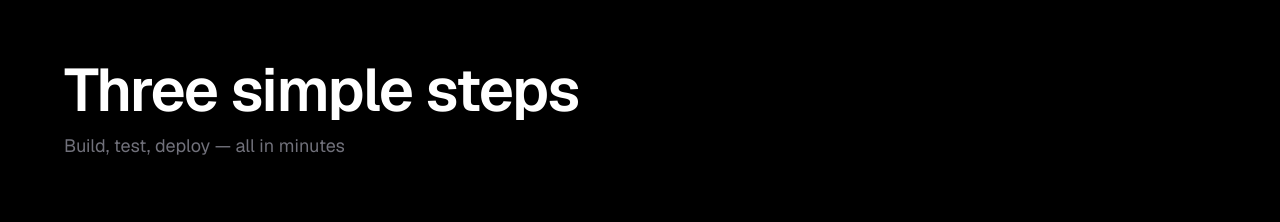
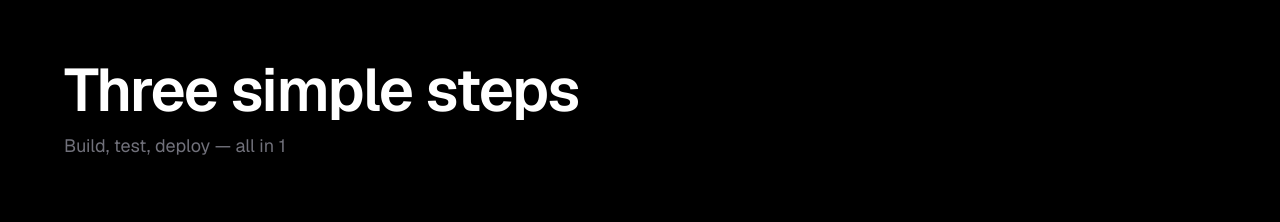
Before and after one commit to nileshunlucky/Richacle, a Next.js app in the folder client/: page / in a window 1280 px wide. Shown: the part 860-1082 px from the top of the page. Built offline with nearby package versions, Linux system fonts and the light colour scheme; no server answers.

Commit message:
refix algo

```diff
--- a/client/components/Hero.tsx
+++ b/client/components/Hero.tsx
@@ -209,7 +209,7 @@ export default function AILandingPage() {
             <h2 className="text-3xl md:text-5xl lg:text-6xl font-semibold tracking-tight text-white mb-3">
               Three simple steps
             </h2>
-            <p className="text-zinc-500 text-base md:text-lg">Build, test, deploy — all in minutes</p>
+            <p className="text-zinc-500 text-base md:text-lg">Build, test, deploy — all in 1</p>
           </div>
 
           <div className="grid grid-cols-1 lg:grid-cols-3 gap-8 lg:gap-6">
```
Also changed, not shown: 1 other file (tests, documents, lock files or other folders).
